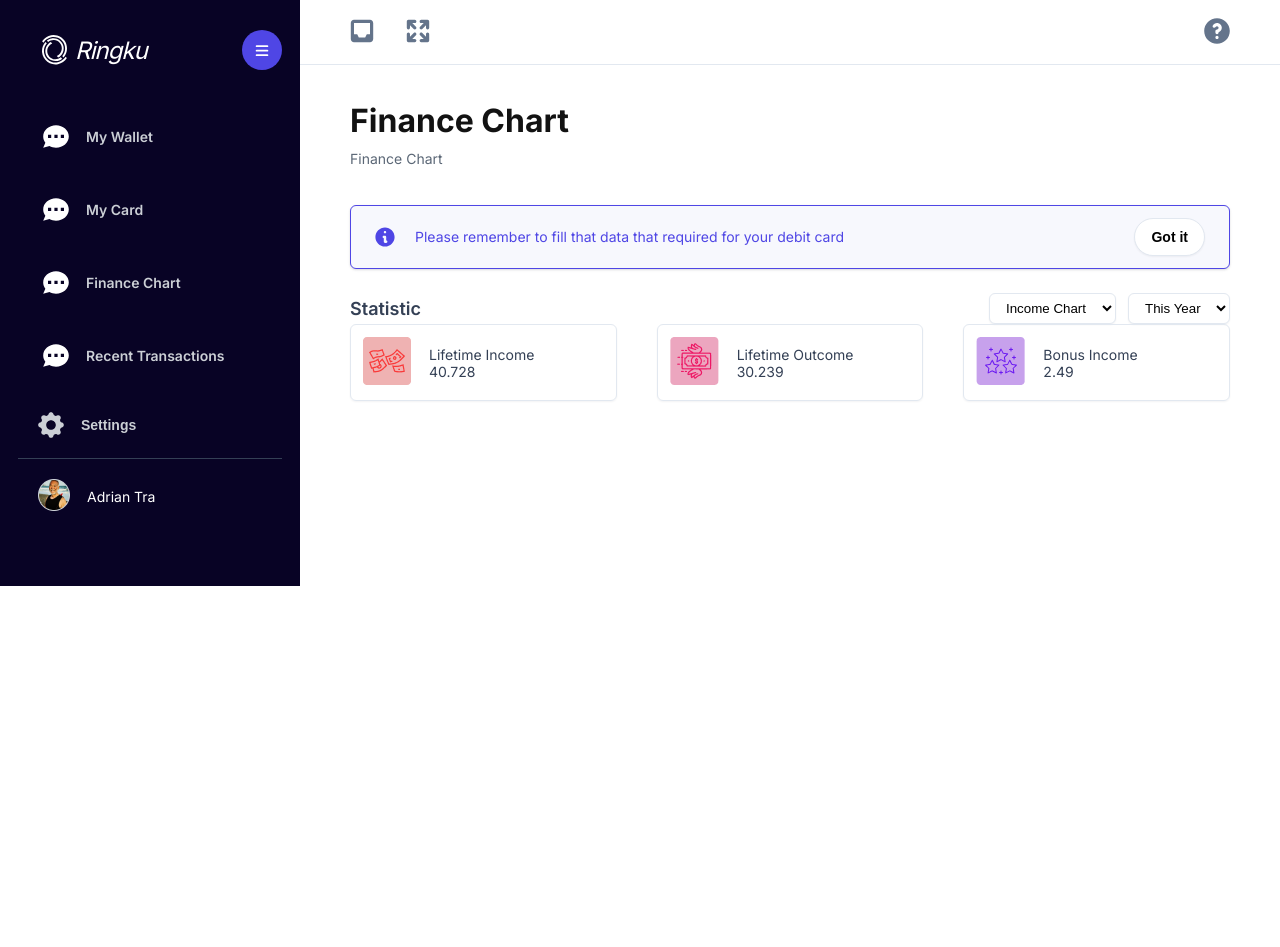
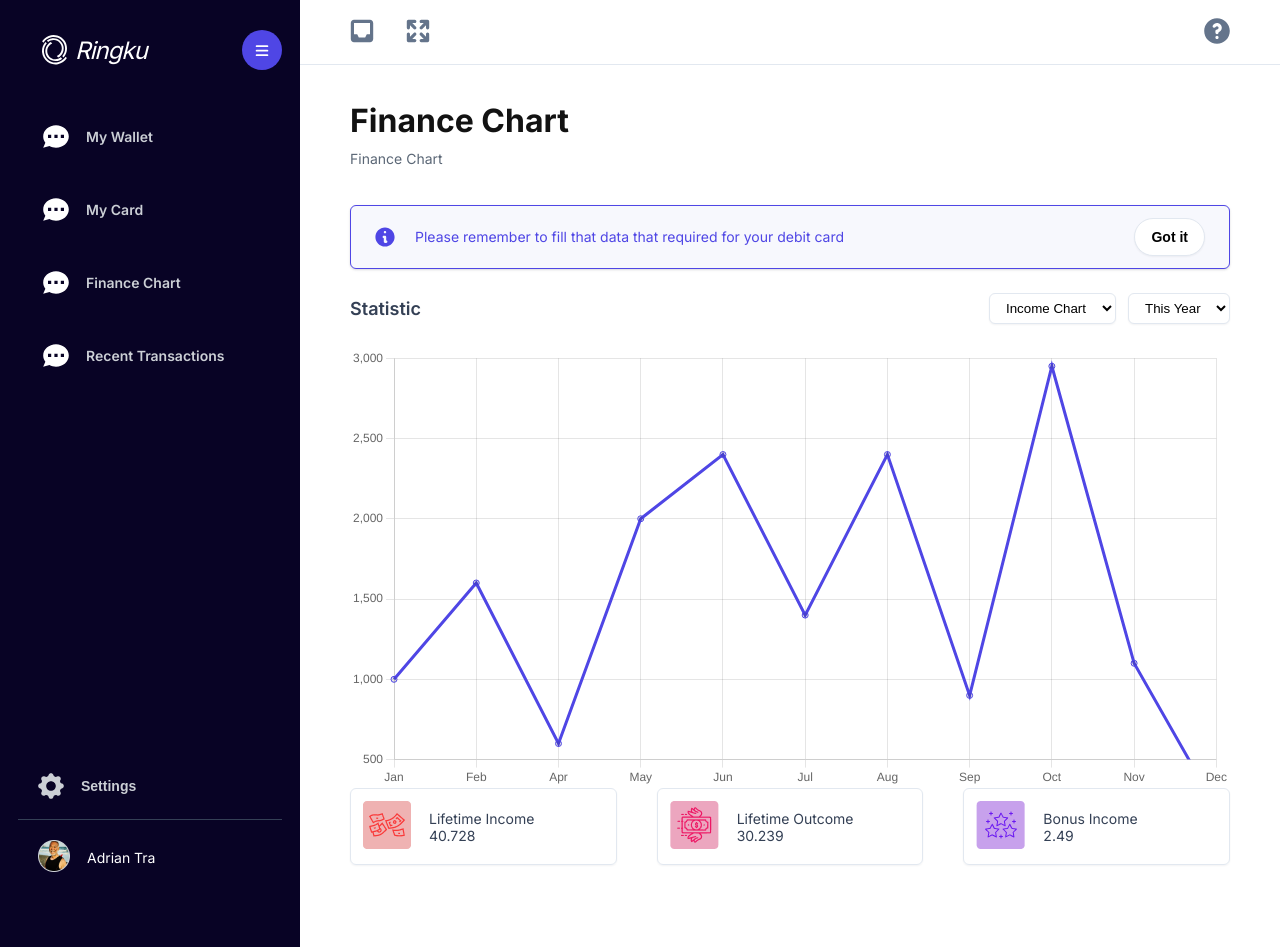
Before and after one commit to bogdan-ryzhko/ringku, a React (Create React App) app: page /finance-chart in a window 1280 px wide. Before the commit the page ends 800 px from the top, so only its background shows below. Built offline with nearby package versions, Linux system fonts and the light colour scheme.

Commit message:
add income body

```diff
--- a/src/components/financeChart/financeIncome/FinanceIncomeBody.jsx
+++ b/src/components/financeChart/financeIncome/FinanceIncomeBody.jsx
@@ -1,9 +1,49 @@
 import React from "react";
+import { Line } from "react-chartjs-2";
+import {
+	Chart as ChartJS,
+	LineElement,
+	CategoryScale,
+	LinearScale,
+	PointElement,
+} from "chart.js";
+
+ChartJS.register(
+	LineElement,
+	CategoryScale,
+	LinearScale,
+	PointElement
+)
 
 const FinanceIncomeBody = () => {
+	// console.log(LineElement)
+	const data = {
+		labels: ['Jan', 'Feb', 'Apr', 'May', 'Jun', 'Jul', 'Aug', 'Sep', 'Oct', 'Nov', 'Dec'],
+		datasets: [
+			{
+				data: [1000, 1600, 600, 2000, 2400, 1400, 2400, 900, 2950, 1100, 200, 1600, 2750],
+				borderColor: '#4F46E5',
+			}
+		]
+	}
+
+	const options = {
+		plugins: {
+			legend: true
+		},
+		scales: {
+			y: {
+				min: 500,
+				max: 3000
+			}
+		}
+	}
 	return (
 		<div className="finance-income__body">
-
+			<Line
+				data={data}
+				options={options}
+			></Line>
 		</div>
 	)
 }
--- a/src/styles/styles-components/_finance-chart.scss
+++ b/src/styles/styles-components/_finance-chart.scss
@@ -46,6 +46,7 @@
   display: flex;
   justify-content: space-between;
   align-items: center;
+  margin-bottom: 24px;
 }
 
 .income-info {
```
